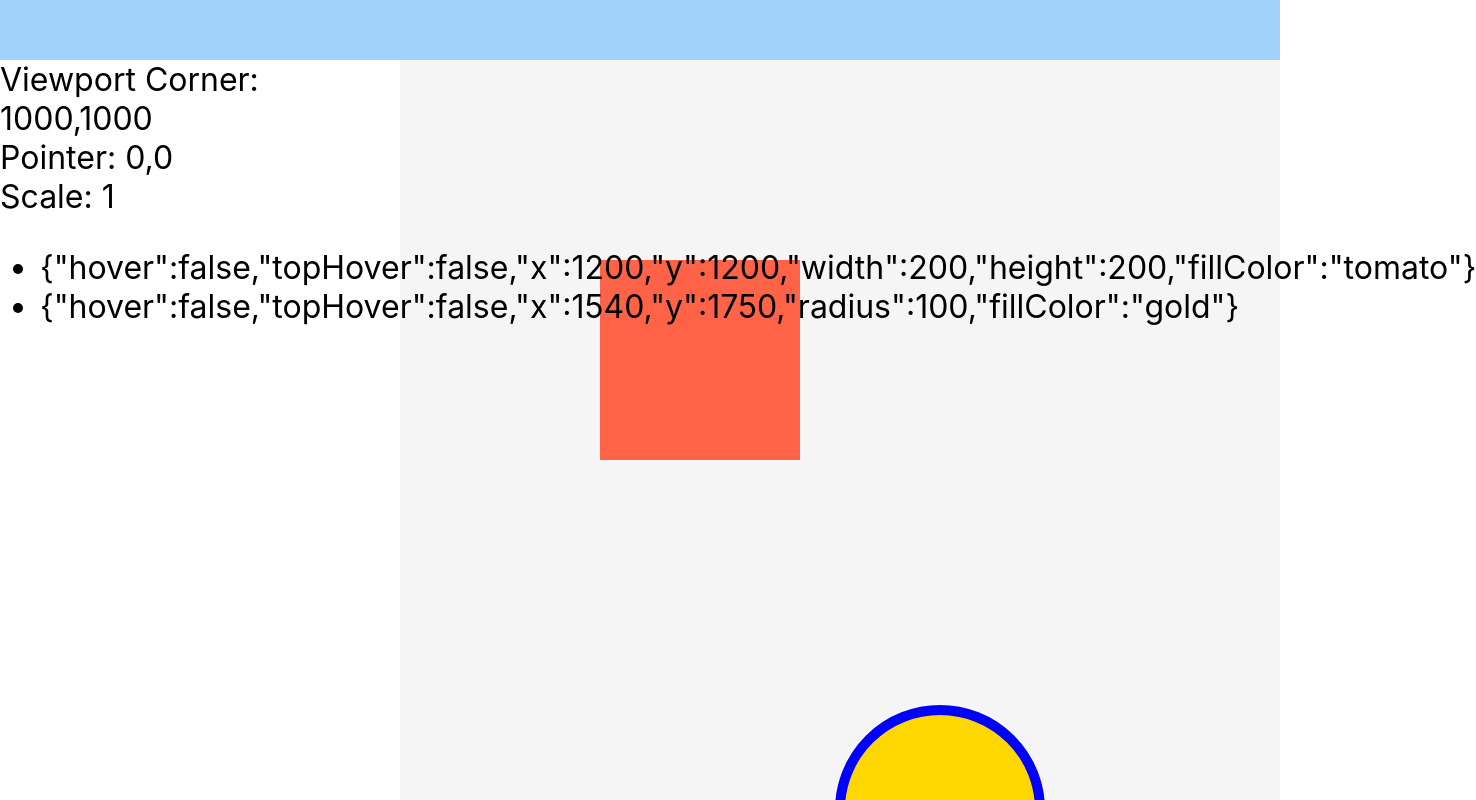
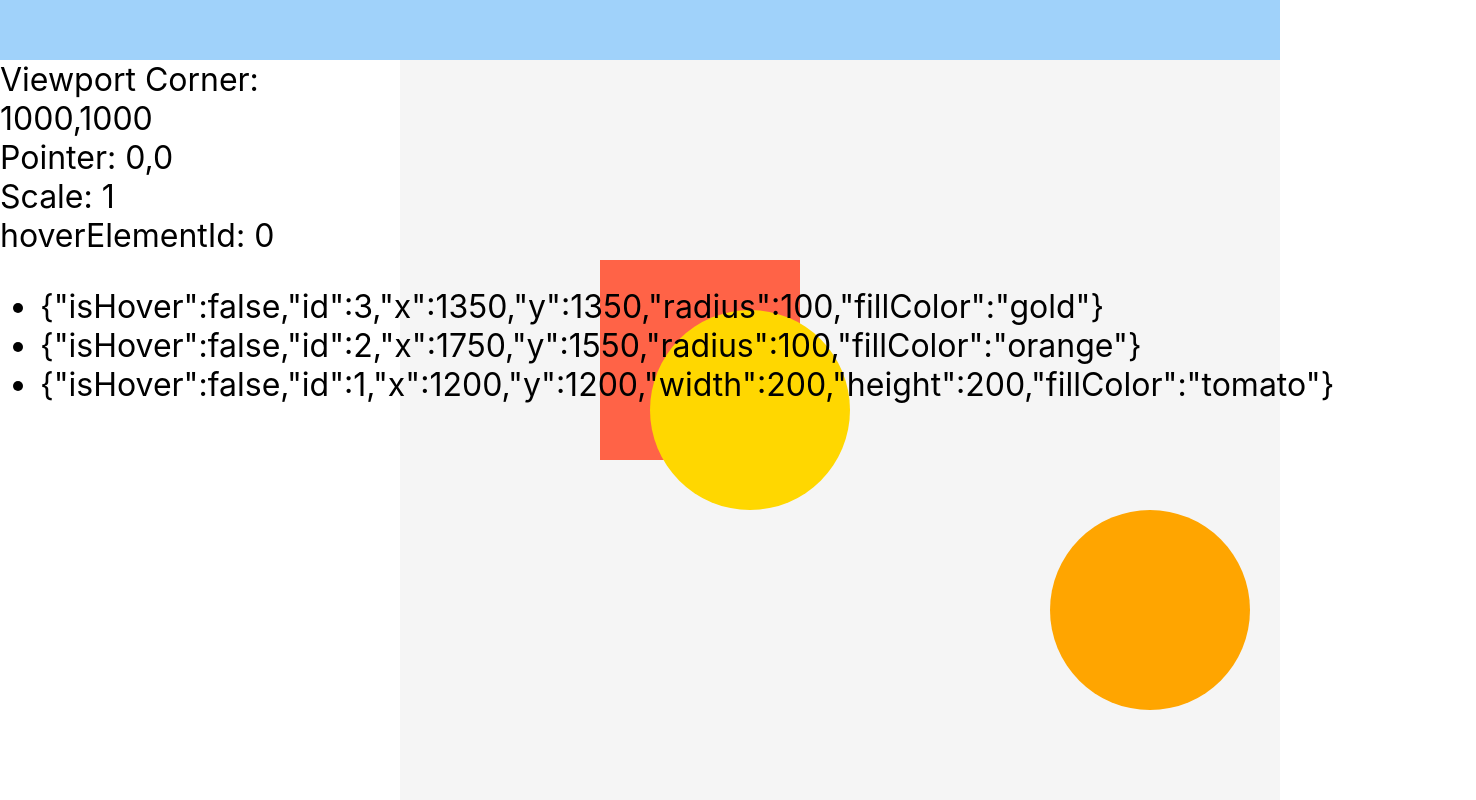
Before and after one commit to yamcoder/frontier, a Vue app: page / in a window 1280 px wide. Shown: the whole page, 1476 px wide, since content can reach past the window. Built offline with nearby package versions, Linux system fonts and the light colour scheme.

Commit message:
feat drag elements

```diff
--- a/src/App.vue
+++ b/src/App.vue
@@ -11,6 +11,7 @@ const state = ref({
   offset: board.offset,
   pointer: board.pointer,
   elements: board.layer.elements,
+  hoverElementId: board.hoverElementId,
 });
 
 onMounted(() => {
@@ -21,6 +22,7 @@ onMounted(() => {
     state.value.offset = board.offset;
     state.value.pointer = board.pointer;
     state.value.elements = board.layer.elements;
+    state.value.hoverElementId = board.hoverElementId;
   });
 });
 </script>
@@ -37,8 +39,9 @@ onMounted(() => {
         <!-- Viewport Offset: {{ state.offset.toString() }} <br /> -->
         Pointer: {{ state.pointer.toString() }} <br />
         Scale: {{ state.scale }} <br />
+        hoverElementId: {{ state.hoverElementId }} <br />
         <ul>
-          <li v-for="element in state.elements">
+          <li v-for="element in state.elements.slice().reverse()">
             {{ JSON.stringify(element) }}
           </li>
         </ul>
--- a/src/omega/board.ts
+++ b/src/omega/board.ts
@@ -12,18 +12,20 @@ export class Board {
   viewportCorner: [number, number] = [1000, 1000];
   pointer: [number, number] = [0, 0];
   offset: [number, number] = [0, 0];
+  hoverElementId: number = 0;
 
   #_stateChange$ = new Subject();
   stateChange$ = this.#_stateChange$.asObservable();
 
   constructor() {
     this.layer = new Layer(this.#_ctx, this);
-    this.#_pointerMove$.subscribe();
-    this.#_boardMove$.subscribe();
-    this.#_boardZoom$.subscribe();
+    this.pointerMove$().subscribe();
+    this.dragViewport$().subscribe();
+    this.zoomViewport$().subscribe();
+    this.dragElement$().subscribe();
   }
 
-  get #_pointerMove$() {
+  pointerMove$() {
     const pointerMove$ = fromEvent<PointerEvent>(this.#_canvas, 'pointermove');
 
     return pointerMove$.pipe(
@@ -41,18 +43,86 @@ export class Board {
           Math.round(this.viewportCorner[0] + (event.offsetX / this.scale)),
           Math.round(this.viewportCorner[1] + (event.offsetY / this.scale))
         ] as [number, number];
+
         this.layer.elements.forEach(element => {
           element.checkHover(this.pointer);
         });
-        const topHoverIndex = this.layer.elements.lastIndexOf((element: any) => element.hover);
 
-        this.#_boardDraw();
+        for (let i = this.layer.elements.length - 1; i >= 0; i--) {
+          const element = this.layer.elements[i];
+
+          if (element.isHover) {
+            this.hoverElementId = element.id;
+            break;
+          }
+
+          this.hoverElementId = 0;
+        }
+
+        this.#_drawElements();
+        this.#_drawHoverOutline();
         this.#_stateChange$.next(true);
       })
     );
   }
 
-  get #_boardMove$() {
+  dragElement$() {
+    const pointerDown$ = fromEvent<PointerEvent>(this.#_canvas, 'pointerdown');
+    const pointerMove$ = fromEvent<PointerEvent>(this.#_canvas, 'pointermove');
+    const pointerUp$ = fromEvent<PointerEvent>(this.#_canvas, 'pointerup');
+
+    return pointerDown$.pipe(
+      filter(start => start.button === 0 && this.hoverElementId !== 0),
+      // filter(start => {
+      //   const hoverElement = this.layer.elements.find(el => el.id === this.hoverElementId);
+      //   return !!hoverElement;
+      // }),
+      tap(start => {
+        this.#_canvas.setPointerCapture(start.pointerId);
+      }),
+      map(start => {
+        const hoverElement = this.layer.elements.find(el => el.id === this.hoverElementId);
+
+        return {
+          originalEvent: start,
+          offsetX: start.clientX - (start.target as HTMLCanvasElement).offsetLeft,
+          offsetY: start.clientY - (start.target as HTMLCanvasElement).offsetTop,
+          deltaX: 0,
+          deltaY: 0,
+          element: hoverElement,
+          elementX: hoverElement.x,
+          elementY: hoverElement.y,
+        }
+      }),
+      switchMap(start =>
+        pointerMove$.pipe(
+          map(move => {
+            const deltaX = move.clientX - start.originalEvent.clientX;
+            const deltaY = move.clientY - start.originalEvent.clientY;
+
+            return ({
+              originalEvent: move,
+              offsetX: move.clientX - (move.target as HTMLCanvasElement).offsetLeft,
+              offsetY: move.clientY - (move.target as HTMLCanvasElement).offsetTop,
+              deltaX,
+              deltaY,
+            })
+          }),
+          tap(move => {
+            start.element.setXY([
+              start.elementX + Math.round(move.deltaX / this.scale),
+              start.elementY + Math.round(move.deltaY / this.scale),
+            ]);
+
+            this.#_drawElements();
+            this.#_stateChange$.next(true);
+          }),
+          takeUntil(pointerUp$)
+        )),
+    );
+  }
+
+  dragViewport$() {
     const pointerDown$ = fromEvent<PointerEvent>(this.#_canvas, 'pointerdown');
     const pointerMove$ = fromEvent<PointerEvent>(this.#_canvas, 'pointermove');
     const pointerUp$ = fromEvent<PointerEvent>(this.#_canvas, 'pointerup');
@@ -92,7 +162,7 @@ export class Board {
           }),
           tap(move => {
             this.#_changeCorner(move.viewportCorner);
-            this.#_boardDraw();
+            this.#_drawElements();
             this.#_stateChange$.next(true);
           }),
           takeUntil(pointerUp$)
@@ -100,7 +170,7 @@ export class Board {
     );
   }
 
-  get #_boardZoom$() {
+  zoomViewport$() {
     const wheel$ = fromEvent<WheelEvent>(this.#_canvas, 'wheel');
 
     return wheel$.pipe(
@@ -124,7 +194,7 @@ export class Board {
           this.pointer[0] - Math.round(this.offset[0] / newScale),
           this.pointer[1] - Math.round(this.offset[1] / newScale),
         ]);
-        this.#_boardDraw();
+        this.#_drawElements();
         this.#_stateChange$.next(true);
       })
     )
@@ -135,7 +205,7 @@ export class Board {
     this.#_onBoardResize(element);
     this.#_canvas.width = element.clientWidth;
     this.#_canvas.height = element.clientHeight;
-    this.#_boardDraw();
+    this.#_drawElements();
     element.append(this.#_canvas);
   }
 
@@ -147,15 +217,19 @@ export class Board {
     const resizer = new ResizeObserver(([entry]) => {
       this.#_canvas.width = entry.contentRect.width;
       this.#_canvas.height = entry.contentRect.height;
-      this.#_boardDraw();
+      this.#_drawElements();
     });
     resizer.observe(element);
   }
 
-  #_boardDraw() {
+  #_drawElements() {
     this.#_ctx.clearRect(0, 0, this.#_canvas.width, this.#_canvas.height);
     this.#_ctx.fillStyle = '#F5F5F5';
     this.#_ctx.fillRect(0, 0, this.#_ctx.canvas.width, this.#_ctx.canvas.height);
     this.layer.draw();
   }
+
+  #_drawHoverOutline() {
+    this.layer.drawOutline(this.hoverElementId);
+  }
 }
--- a/src/omega/layer.ts
+++ b/src/omega/layer.ts
@@ -1,5 +1,7 @@
 import type { Board } from "./board";
 
+const COLOR_DeepSkyBlue = '#00BFFF';
+const COLOR_LightSkyBlue = '#87CEFA';
 const COLOR_BORDER = '#0d99ff';
 const COLOR_BORDER_HOVER = '#007be5';
 
@@ -12,37 +14,51 @@ export class Layer {
   constructor(ctx: CanvasRenderingContext2D, board: Board) {
     this.#_ctx = ctx;
     this.#_board = board;
-    this.elements.push(new Rect(1200, 1200, 200, 200, 'tomato'));
-    this.elements.push(new Circle(1540, 1750, 100, 'gold'));
+    this.elements.push(new Rect(1, 1200, 1200, 200, 200, 'tomato'));
+    this.elements.push(new Circle(2, 1750, 1550, 100, 'orange'));
+    this.elements.push(new Circle(3, 1350, 1350, 100, 'gold'));
   }
 
-  draw() {
+  draw(): void {
     this.elements.forEach(obj => {
       obj.draw(this.#_ctx, this.#_board);
     });
   }
+
+  drawOutline(elementId: number): void {
+    const foundElement = this.elements.find(el => el.id === elementId);
+    foundElement?.drawOutline(this.#_ctx, this.#_board);
+  }
 }
 
-interface Shape {
-  hover: boolean;
-  topHover: boolean;
-  checkHover(pointer: [number, number]): boolean;
-  draw(ctx: CanvasRenderingContext2D, board: Board): void;
+abstract class Shape {
+  id: number;
+  x: number;
+  y: number;
+  isHover: boolean = false;
+  abstract checkHover(pointer: [number, number]): boolean;
+  abstract draw(ctx: CanvasRenderingContext2D, board: Board): void;
+  abstract drawOutline(ctx: CanvasRenderingContext2D, board: Board): void;
+  setXY([x, y]: [number, number]): void {
+    this.x = x;
+    this.y = y;
+  };
+
+  constructor(id: number, x: number, y: number) {
+    this.id = id;
+    this.x = x;
+    this.y = y;
+  }
 }
 
-class Rect implements Shape {
-  hover = false;
-  topHover = false;
-
-  x: number;
-  y: number;
+class Rect extends Shape {
   width: number;
   height: number;
   fillColor: string;
 
-  constructor(x: number, y: number, w: number, h: number, fillColor: string) {
-    this.x = x;
-    this.y = y;
+  constructor(id: number, x: number, y: number, w: number, h: number, fillColor: string) {
+    super(id, x, y);
+
     this.width = w;
     this.height = h;
     this.fillColor = fillColor;
@@ -51,7 +67,7 @@ class Rect implements Shape {
   checkHover(pointer: [number, number]): boolean {
     const result = (pointer[0] >= this.x && pointer[0] <= this.x + this.width) &&
       (pointer[1] >= this.y && pointer[1] <= this.y + this.height);
-    this.hover = result;
+    this.isHover = result;
     return result;
   }
 
@@ -61,37 +77,47 @@ class Rect implements Shape {
     ctx.fillRect((this.x - board.viewportCorner[0]) * board.scale, (this.y - board.viewportCorner[1]) * board.scale, this.width * board.scale, this.height * board.scale);
     ctx.closePath();
   }
+
+  drawOutline(ctx: CanvasRenderingContext2D, board: Board) {
+    ctx.beginPath();
+    ctx.strokeStyle = COLOR_BORDER;
+    ctx.lineWidth = 3;
+    ctx.rect((this.x - board.viewportCorner[0]) * board.scale, (this.y - board.viewportCorner[1]) * board.scale, this.width * board.scale, this.height * board.scale);
+    ctx.stroke();
+    ctx.closePath();
+  }
 }
 
-class Circle implements Shape {
-  hover = false;
-  topHover = false;
-
-  x: number;
-  y: number;
+class Circle extends Shape {
   radius: number;
   fillColor: string;
 
-  constructor(x: number, y: number, r: number, fillColor: string) {
-    this.x = x;
-    this.y = y;
+  constructor(id: number, x: number, y: number, r: number, fillColor: string) {
+    super(id, x, y);
+
     this.radius = r;
     this.fillColor = fillColor;
   }
 
   checkHover(pointer: [number, number]): boolean {
     const result = Math.sqrt((pointer[0] - this.x) ** 2 + (pointer[1] - this.y) ** 2) <= this.radius;
-    this.hover = result;
+    this.isHover = result;
     return result;
   }
 
   draw(ctx: CanvasRenderingContext2D, board: Board) {
     ctx.beginPath();
     ctx.fillStyle = this.fillColor;
-    ctx.strokeStyle = 'blue';
-    ctx.lineWidth = 10;
     ctx.arc((this.x - board.viewportCorner[0]) * board.scale, (this.y - board.viewportCorner[1]) * board.scale, this.radius * board.scale, 0, Math.PI * 2);
     ctx.fill();
+    ctx.closePath();
+  }
+
+  drawOutline(ctx: CanvasRenderingContext2D, board: Board) {
+    ctx.beginPath();
+    ctx.strokeStyle = COLOR_BORDER;
+    ctx.lineWidth = 3;
+    ctx.arc((this.x - board.viewportCorner[0]) * board.scale, (this.y - board.viewportCorner[1]) * board.scale, this.radius * board.scale, 0, Math.PI * 2);
     ctx.stroke();
     ctx.closePath();
   }
```
